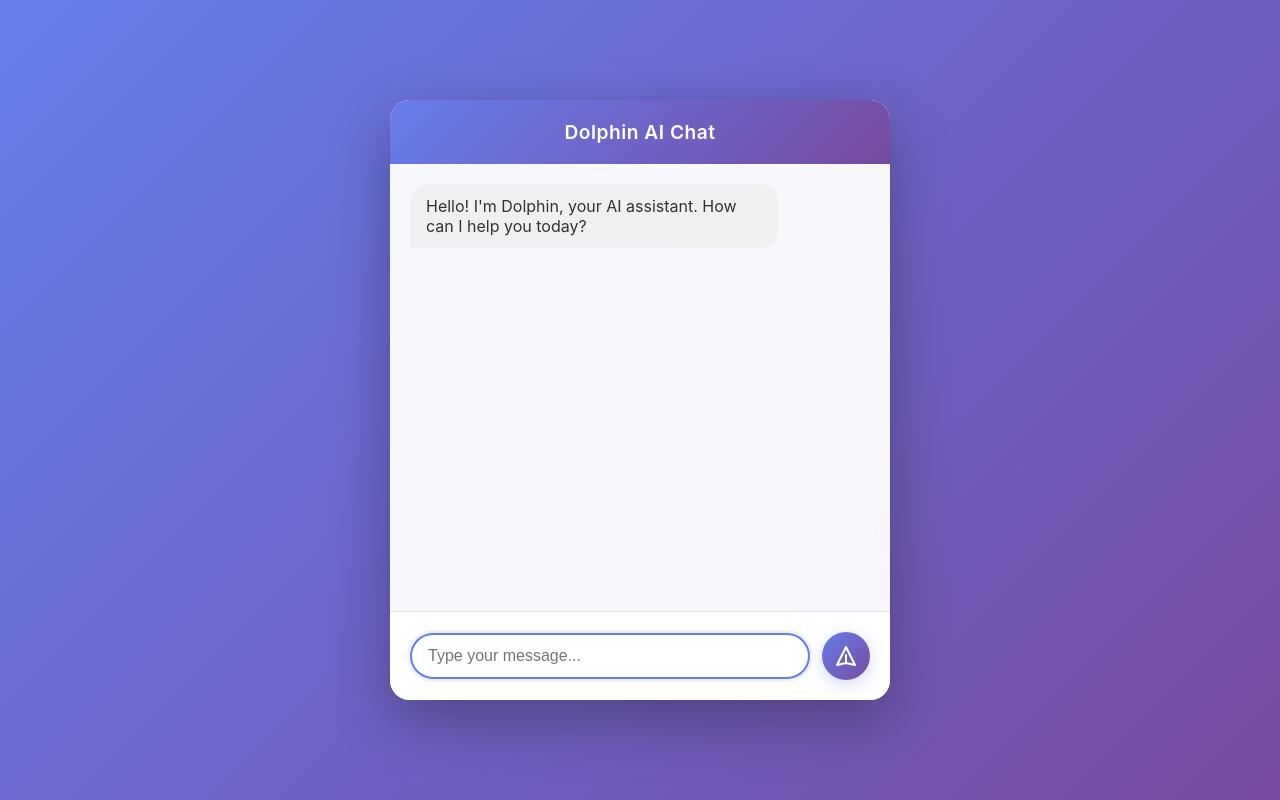
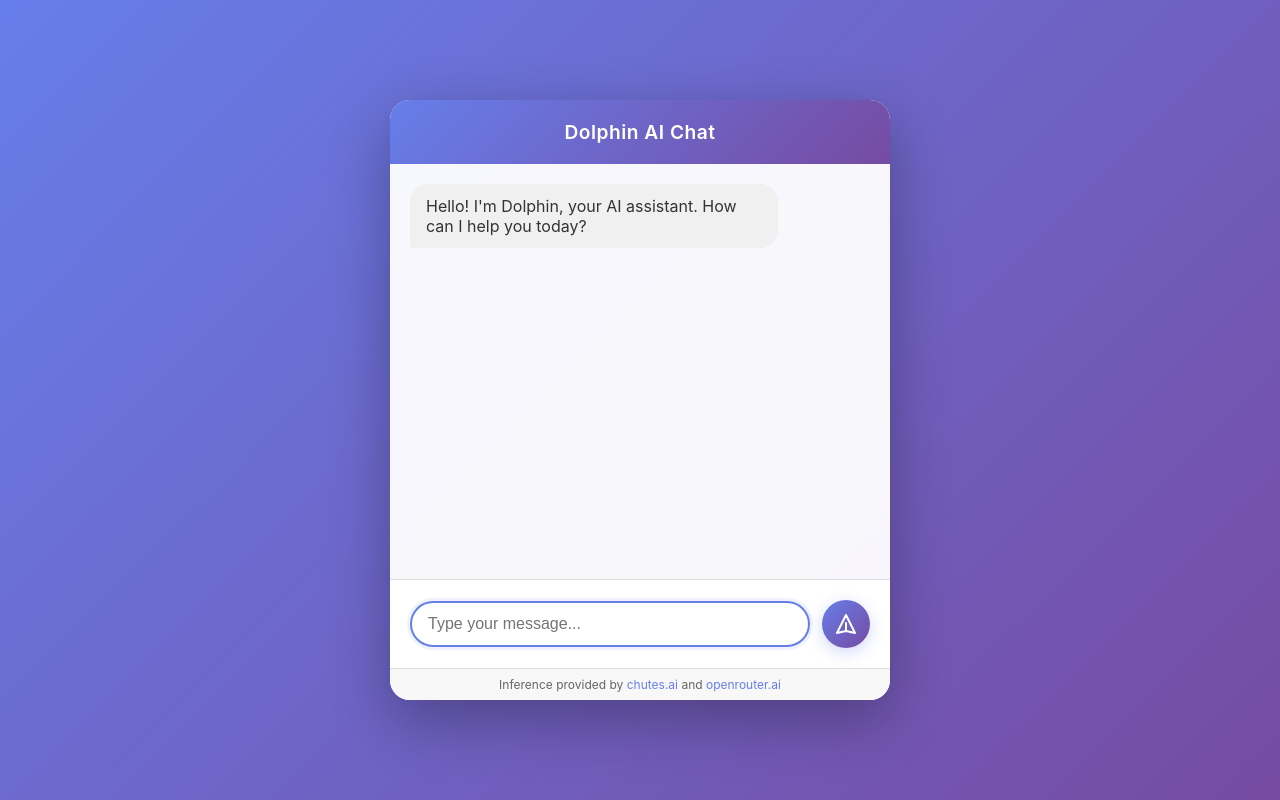
Before and after one commit to QuixiAI/quixiai.github.io, a plain HTML site: page chat-dolphin.html in a window 1280 px wide. Drawn offline with Linux system fonts and the light colour scheme.

Commit message:
add dolphin

```diff
--- a/chat-dolphin.html
+++ b/chat-dolphin.html
@@ -182,6 +182,24 @@
             background: white;
         }
 
+        .inference-note {
+            text-align: center;
+            font-size: 12px;
+            color: #666;
+            padding: 8px;
+            background: #f8f8f8;
+            border-top: 1px solid #e0e0e0;
+        }
+
+        .inference-note a {
+            color: #667eea;
+            text-decoration: none;
+        }
+
+        .inference-note a:hover {
+            text-decoration: underline;
+        }
+
         .chat-input-wrapper {
             display: flex;
             gap: 12px;
@@ -292,6 +310,9 @@
                     </svg>
                 </button>
             </div>
+        </div>
+        <div class="inference-note">
+            Inference provided by <a href="https://chutes.ai/app/chute/ad6495fd-9869-5367-8492-c073d28026da" target="_blank">chutes.ai</a> and <a href="https://openrouter.ai/cognitivecomputations/dolphin3.0-mistral-24b:free" target="_blank">openrouter.ai</a>
         </div>
     </div>
 
```
